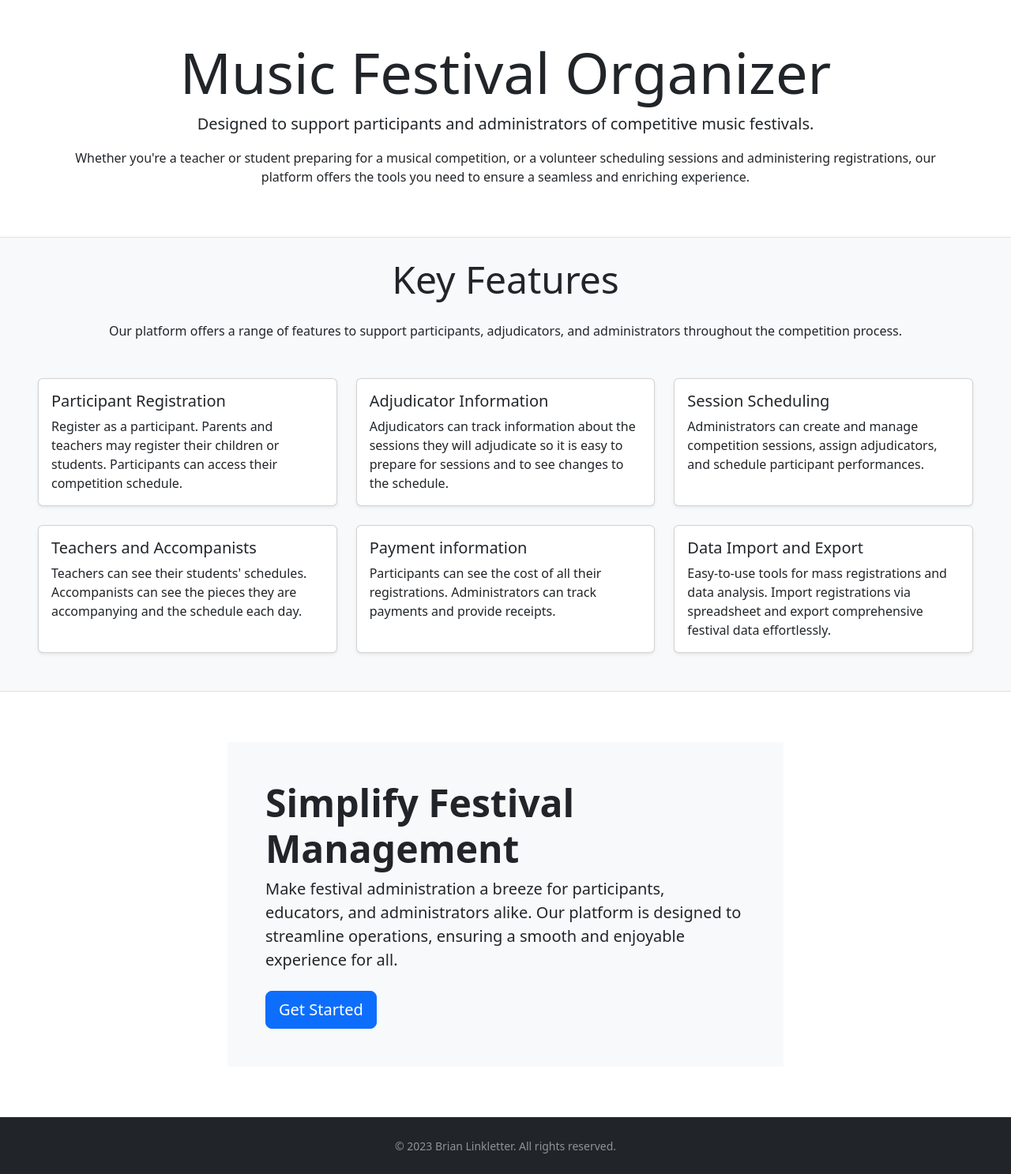
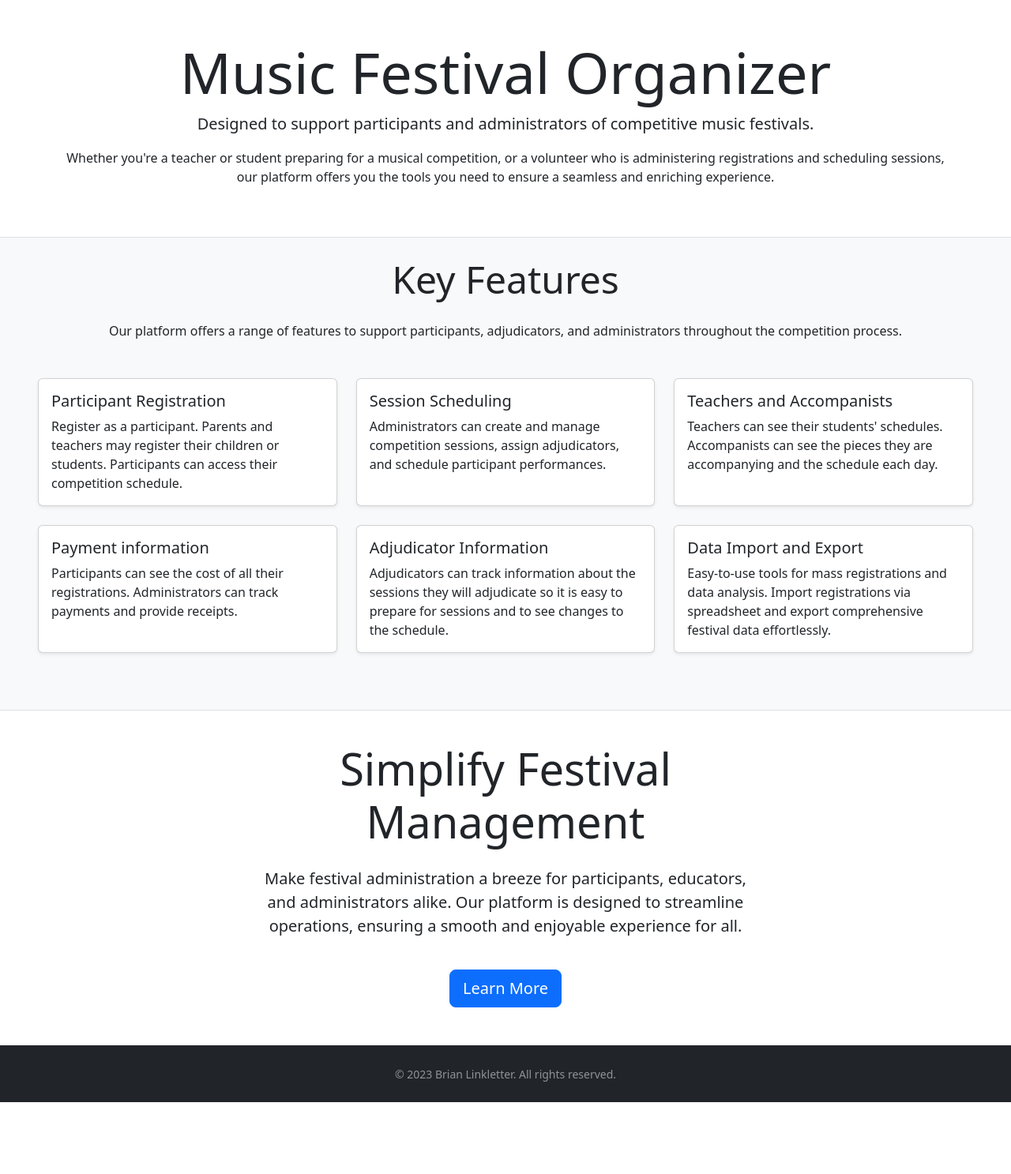
Before and after one commit to blinklet/music-festival-organizer, a Flask app: template mfo/home/templates/home/index.html in a window 1280 px wide. Shown: the part 56-1543 px from the top of the page at 79% size. After the commit the page ends 1452 px from the top, so only its background shows below. Run offline with Flask 3, Linux system fonts and the light colour scheme; the template is opened without the code that fills it, so the values that code supplies are empty; parts of the project's set-up code (start-up, migrations or seed data) failed here and were passed over; some libraries are stand-ins or nearby versions.

Commit message:
Fussing around with spacing

```diff
--- a/mfo/home/templates/home/index.html
+++ b/mfo/home/templates/home/index.html
@@ -16,12 +16,12 @@
         Designed to support participants and administrators
         of competitive music festivals.
     </p>
-    <p class="px-5">
+    <p class="px-5 fw-light">
         Whether you're
         a teacher or student preparing for a musical competition,
-        or a volunteer scheduling sessions and administering
-        registrations, our platform offers
-        the tools you need to ensure a seamless and enriching
+        or a volunteer who is administering
+        registrations and scheduling sessions, our platform offers
+        you the tools you need to ensure a seamless and enriching
         experience.
     </p>
 </div>
@@ -33,12 +33,12 @@
         participants, adjudicators, and administrators
         throughout the competition process.
     </p>
-    <div class="row row-cols-1 row-cols-sm-2 row-cols-md-3 g-4 pb-4 ">
+    <div class="row row-cols-1 row-cols-sm-2 row-cols-md-3 g-4 gy-4 pb-5">
         <div class="col">
             <div class="card h-100 shadow-sm">
                 <div class="card-body">
                     <h5 class="card-title">Participant Registration</h5>
-                    <p class="card-text">
+                    <p class="card-text fw-light">
                         Register as a participant. Parents and teachers
                         may register their children or students. Participants
                         can access their competition schedule.
@@ -49,21 +49,8 @@
         <div class="col">
             <div class="card h-100 shadow-sm">
                 <div class="card-body">
-                    <h5 class="card-title">Adjudicator Information</h5>
-                    <p class="card-text">
-                        Adjudicators can track information about
-                        the sessions they will adjudicate so it is
-                        easy to prepare for sessions and to see changes to
-                        the schedule.
-                    </p>
-                </div>
-            </div>
-        </div>
-        <div class="col">
-            <div class="card h-100 shadow-sm">
-                <div class="card-body">
                     <h5 class="card-title">Session Scheduling</h5>
-                    <p class="card-text">
+                    <p class="card-text fw-light">
                         Administrators can create and manage
                         competition sessions, assign adjudicators,
                         and schedule participant performances.
@@ -75,7 +62,7 @@
             <div class="card h-100 shadow-sm">
                 <div class="card-body">
                     <h5 class="card-title">Teachers and Accompanists</h5>
-                    <p class="card-text">
+                    <p class="card-text fw-light">
                         Teachers can see their students' schedules.
                         Accompanists can see the pieces they are
                         accompanying and the schedule each day.
@@ -87,7 +74,7 @@
             <div class="card h-100 shadow-sm">
                 <div class="card-body">
                     <h5 class="card-title">Payment information</h5>
-                    <p class="card-text">
+                    <p class="card-text fw-light">
                         Participants can see the cost of all their
                         registrations. Administrators can track
                         payments and provide receipts.
@@ -96,10 +83,23 @@
             </div>
         </div>
         <div class="col">
+            <div class="card h-100 shadow-sm">
+                <div class="card-body">
+                    <h5 class="card-title">Adjudicator Information</h5>
+                    <p class="card-text fw-light">
+                        Adjudicators can track information about
+                        the sessions they will adjudicate so it is
+                        easy to prepare for sessions and to see changes to
+                        the schedule.
+                    </p>
+                </div>
+            </div>
+        </div>
+        <div class="col">
             <div class="card h-100 shadow-sm"> <!-- Added shadow for depth -->
                 <div class="card-body">
                     <h5 class="card-title">Data Import and Export</h5>
-                    <p class="card-text">
+                    <p class="card-text fw-light">
                         Easy-to-use
                         tools for mass registrations and data analysis.
                         Import registrations via spreadsheet and export
@@ -111,18 +111,18 @@
     </div>
 </section>
 
-<div class="container my-5">
+<div class="container py-3 pb-5 text-center">
     <div class="row">
         <div class="col-lg-8 mx-auto">
-            <div class="bg-light p-5 rounded-lg m-3">
-                <h1 class="display-5 fw-bold">Simplify Festival Management</h1> <!-- Enhanced headline -->
-                <p class="lead mb-4">
+            <div class="px-5 mt-4 rounded-lg">
+                <h1 class="display-4 pb-3">Simplify Festival Management</h1> <!-- Enhanced headline -->
+                <p class="lead pb-4">
                     Make festival administration a breeze for participants,
                     educators, and administrators alike. Our platform is
                     designed to streamline operations, ensuring a smooth
                     and enjoyable experience for all.
                 </p>
-                <a class="btn btn-primary btn-lg" href="#" role="button">Get Started</a> <!-- CTA button -->
+                <a class="btn btn-primary btn-lg" href="#" role="button">Learn More</a> <!-- CTA button -->
             </div>
         </div>
     </div>
```
